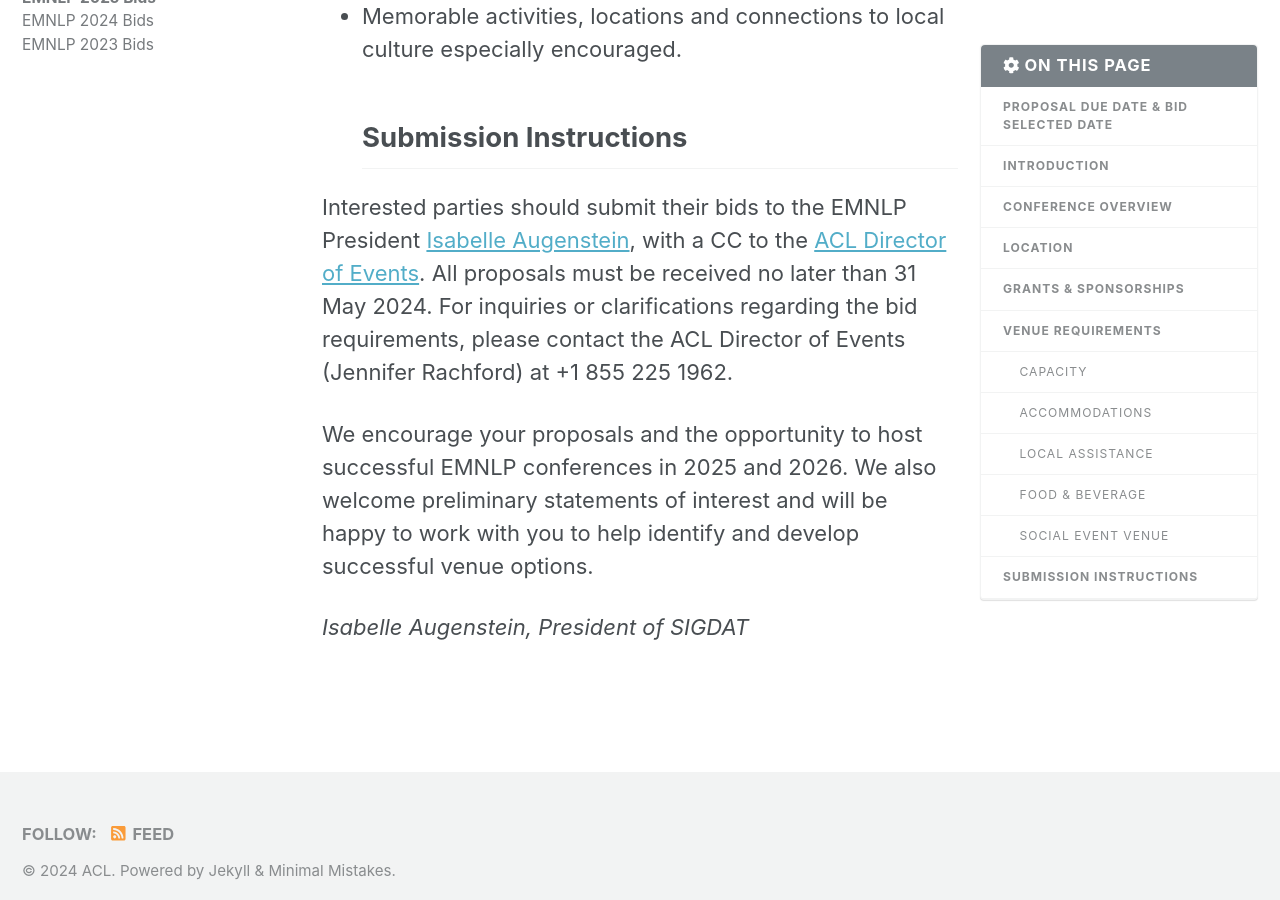
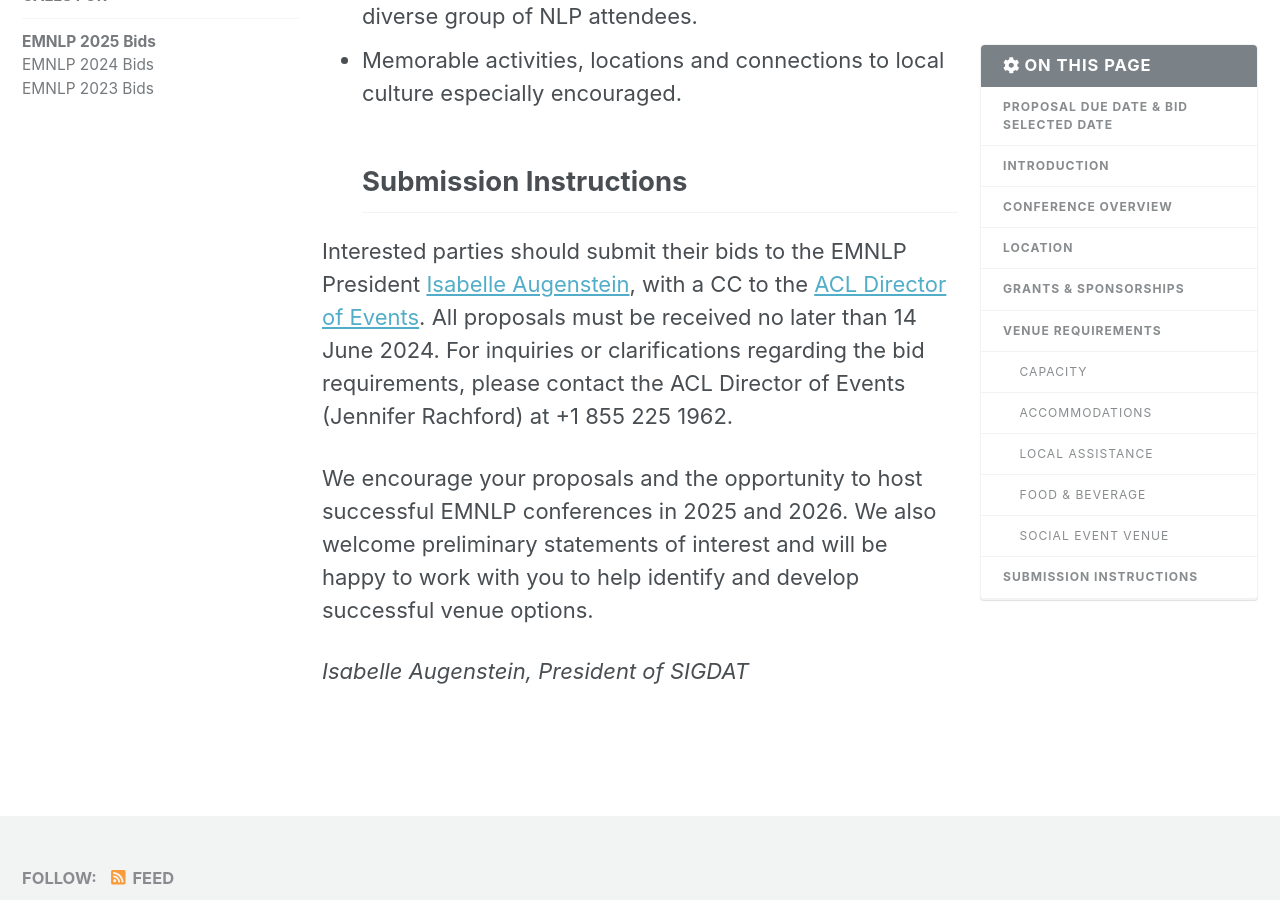
Before and after one commit to sigdat-org/sigdat, a Jekyll site: the page built from _pages/calls/2025.md, in a window 1280 px wide and 900 px high, scrolled down 4094 px. Built offline with Jekyll 4.4.1, drawn with Linux system fonts in a browser that asks for light colours; nearby versions of some CDN libraries; some of the changed text lies outside the part shown.

Commit message:
Update bid deadline

```diff
--- a/_pages/calls/2025.md
+++ b/_pages/calls/2025.md
@@ -12,8 +12,9 @@ toc_icon: "cog"
 ## Proposal Due Date & Bid Selected Date
 
 * Mar 10, 2024: Call for bids
+* June 14, 2024: Deadline for draft bids
 * Through June 15, 2024: Feedback to bidders
-* August 18, 2024: Draft proposals due
+* August 18, 2024: Full proposals due
 * September 15, 2024: Bid selected
 
 ## Introduction
@@ -74,7 +75,7 @@ The chosen venues must satisfy the following specifications:
 * Memorable activities, locations and connections to local culture especially encouraged.
 ## Submission Instructions
 
-Interested parties should submit their bids to the EMNLP President [Isabelle Augenstein](mailto:augenstein@di.ku.dk), with a CC to the [ACL Director of Events](mailto:acl.rachford@gmail.com). All proposals must be received no later than 31 May 2024. For inquiries or clarifications regarding the bid requirements, please contact the ACL Director of Events (Jennifer Rachford) at +1 855 225 1962.
+Interested parties should submit their bids to the EMNLP President [Isabelle Augenstein](mailto:augenstein@di.ku.dk), with a CC to the [ACL Director of Events](mailto:acl.rachford@gmail.com). All proposals must be received no later than 14 June 2024. For inquiries or clarifications regarding the bid requirements, please contact the ACL Director of Events (Jennifer Rachford) at +1 855 225 1962.
 
 We encourage your proposals and the opportunity to host successful EMNLP conferences in 2025 and 2026.  We also welcome preliminary statements of interest and will be happy to work with you to help identify and develop successful venue options.
 
```
